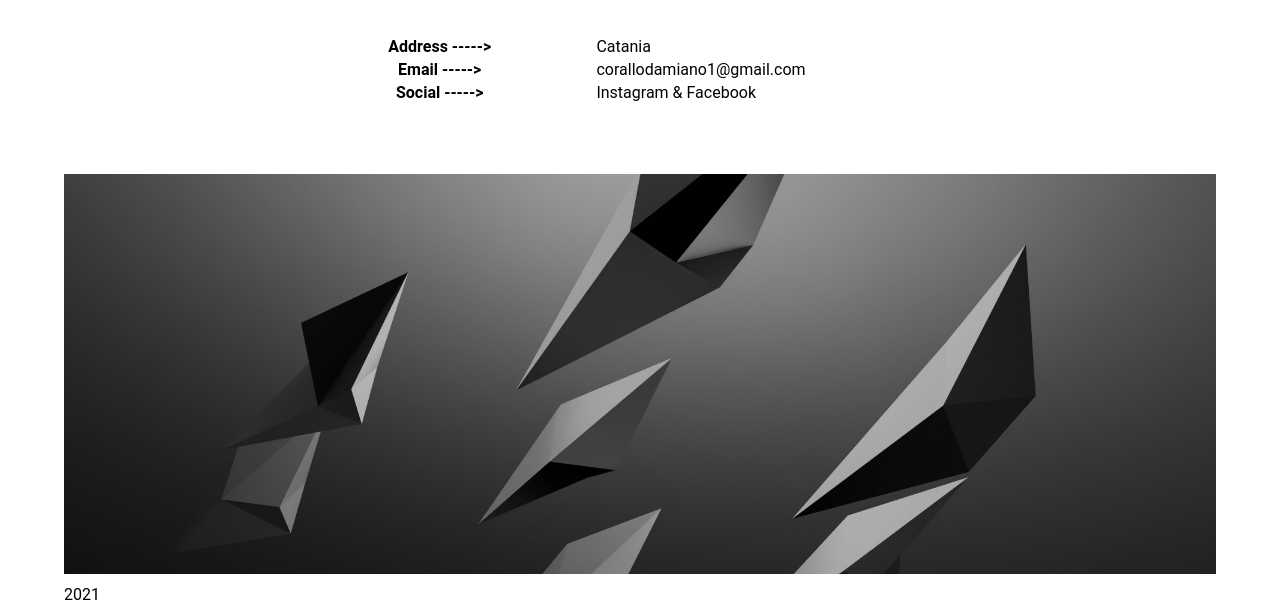
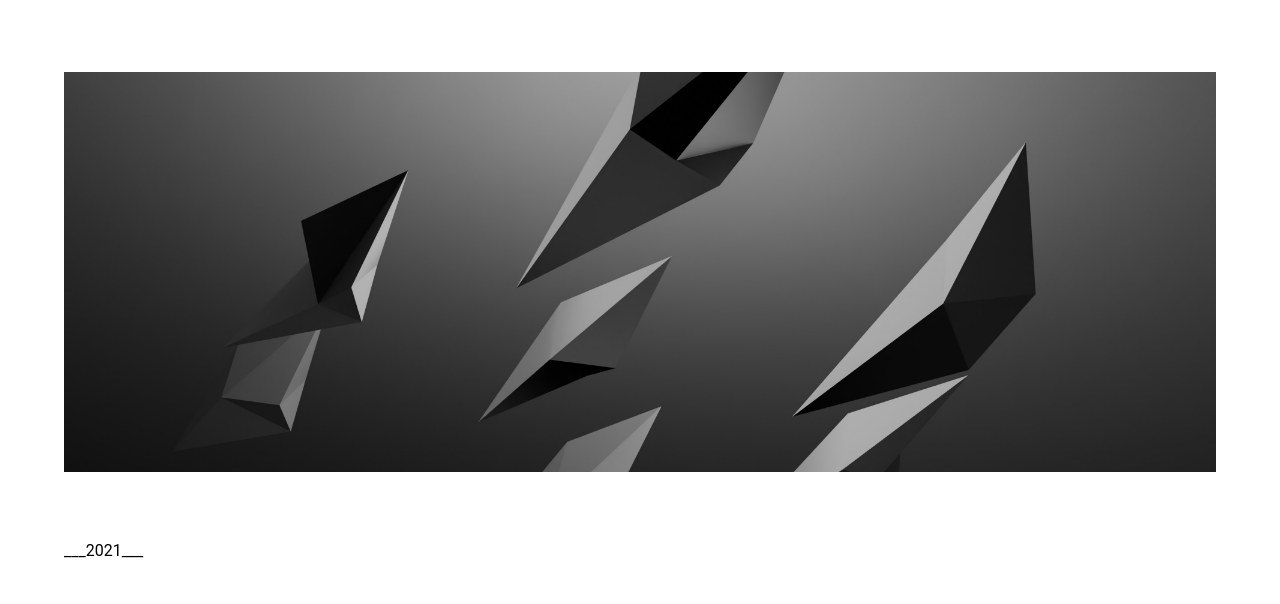
Before and after one commit to DAMIANOIGNAZIO/Portafolio, a plain HTML site: page contacts.html in a window 1280 px wide. Shown: the part 196-800 px from the top of the page. Drawn offline with Linux system fonts and the light colour scheme.

```diff
--- a/contacts.html
+++ b/contacts.html
@@ -26,39 +26,8 @@
 
         <h1 id="contacttesto">CONTACTS</h1>
         <br>
-        <table class="table" width: 900px;>
-            <tbody>
-                <tr>
-                    <th>
-                        Address ----->
-                    </th>
-                    <td>
-                        Catania
-                    </td>
-                </tr>
-                <br>
-                <tr>
-                    <th>
-                        Email ----->
-                    </th>
-                    <td>
-                        corallodamiano1@gmail.com
-                    </td>
 
-                </tr>
-                <br>
-                <tr>
-                    <th>
-                        Social ----->
-                    </th>
-                    <td>
-                        Instagram & Facebook
-                    </td>
-
-                </tr>
-            </tbody>
-        </table>
-        <br><br><br><br>
+        <br>
         <div class="content">
             <img class="main-image" src="./assests/img4.jpg" alt="profile pucture">
 
@@ -67,8 +36,9 @@
 
 
         <div class="footer ">
-            <div class="footer ">2021</div>
+            <div class="footer ">___2021___</div>
         </div>
+        <br>
     </div>
 </body>
 
--- a/style.css
+++ b/style.css
@@ -24,7 +24,7 @@
     flex-direction: column;
     align-items: center;
     justify-content: center;
-    height: 330px;
+    height: 400px;
     background-image: url('./assests/img4.jpg');
     background-attachment: fixed;
     background-position: center;
@@ -149,3 +149,7 @@
         position: relative;
     }
 }
+
+p {
+    padding-left: 30px;
+}
```
Also changed, not shown: about.html (+4 -13 lines), index.html (+4 -3 lines), works.html (+2 -1 lines).
